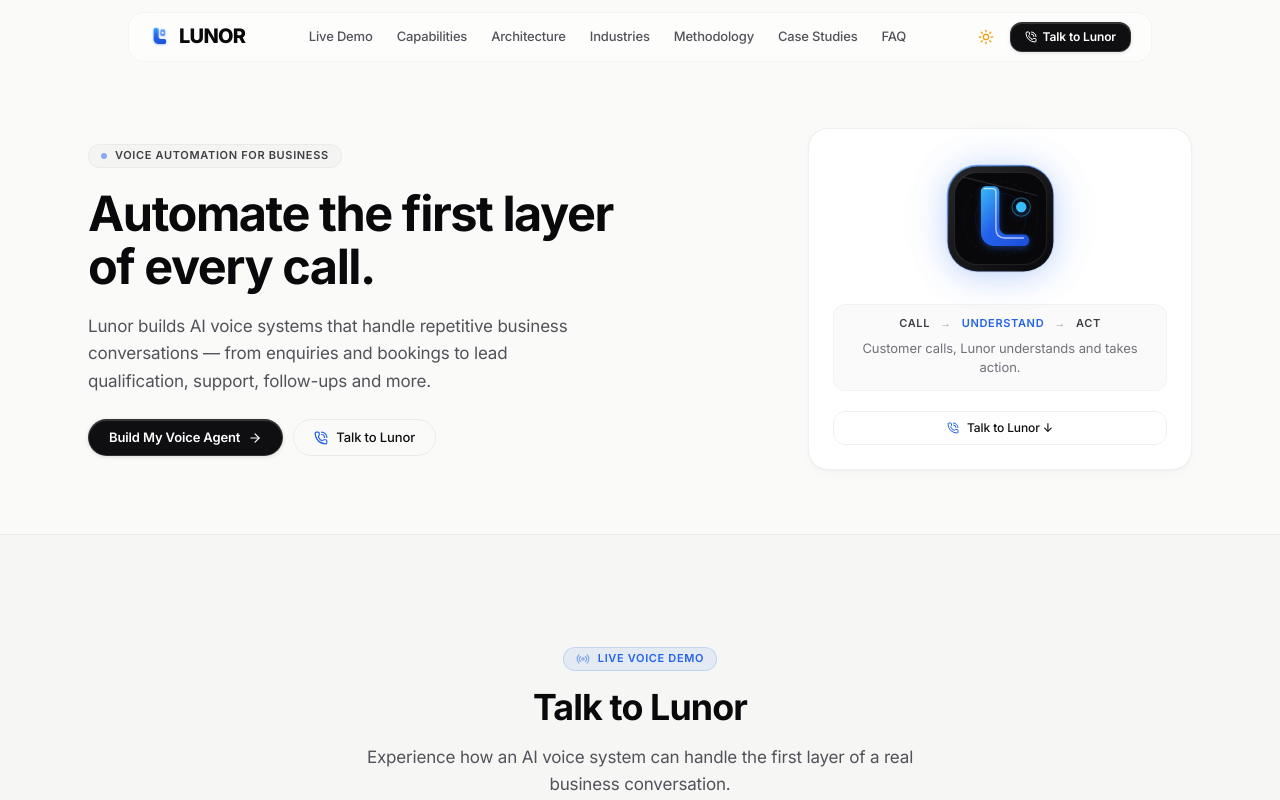
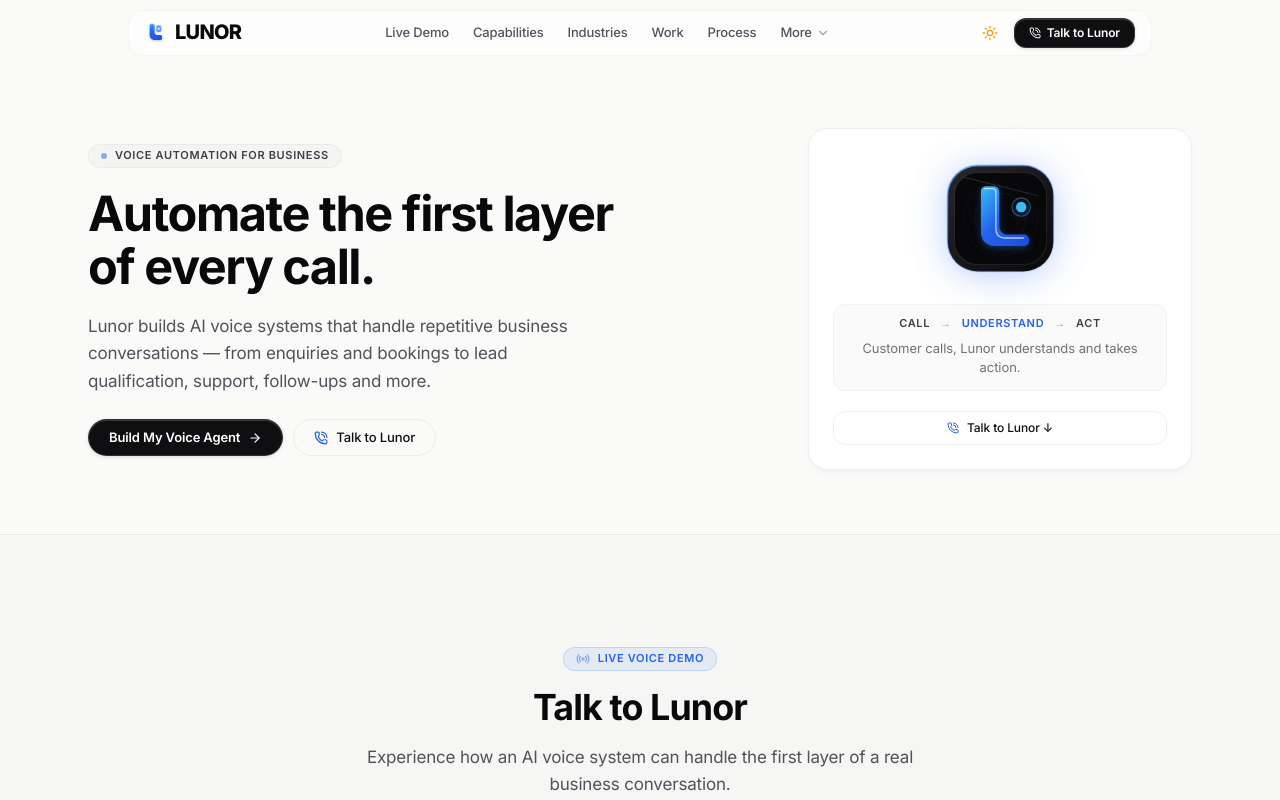
Before and after one commit to saitharun1903/Lunor-Voice-agent, a Next.js app: page / in a window 1280 px wide. Shown: the top 800 px of the page. Built offline with nearby package versions, Linux system fonts and the light colour scheme.

Commit message:
Complete Navigation Rebuild: Two-tier IA with primary links, polished More dropdown, zero-wrapping typography, and dedicated mobile menu

```diff
--- a/components/navbar.tsx
+++ b/components/navbar.tsx
@@ -1,22 +1,25 @@
 "use client";
 
-import React, { useState, useEffect, memo, useCallback } from "react";
+import React, { useState, useEffect, useRef, memo, useCallback } from "react";
 import Link from "next/link";
-import { PhoneCall, Menu, X, ArrowUpRight } from "lucide-react";
+import { PhoneCall, Menu, X, ChevronDown, ArrowUpRight } from "lucide-react";
 import { motion, AnimatePresence } from "framer-motion";
 import { ThemeToggle } from "./theme-toggle";
 import { LunorLogo } from "./ui/lunor-logo";
 
 export const Navbar = memo(function Navbar() {
   const [scrolled, setScrolled] = useState(false);
+  const [moreOpen, setMoreOpen] = useState(false);
   const [mobileMenuOpen, setMobileMenuOpen] = useState(false);
+  const moreRef = useRef<HTMLDivElement>(null);
 
+  // Lightweight scroll listener with requestAnimationFrame
   useEffect(() => {
     let ticking = false;
     const handleScroll = () => {
       if (!ticking) {
         window.requestAnimationFrame(() => {
-          setScrolled(window.scrollY > 20);
+          setScrolled(window.scrollY > 15);
           ticking = false;
         });
         ticking = true;
@@ -26,7 +29,31 @@
     return () => window.removeEventListener("scroll", handleScroll);
   }, []);
 
+  // Click outside and Escape key listeners for More dropdown
+  useEffect(() => {
+    const handleClickOutside = (event: MouseEvent) => {
+      if (moreRef.current && !moreRef.current.contains(event.target as Node)) {
+        setMoreOpen(false);
+      }
+    };
+    const handleKeyDown = (event: KeyboardEvent) => {
+      if (event.key === "Escape") {
+        setMoreOpen(false);
+        setMobileMenuOpen(false);
+      }
+    };
+
+    document.addEventListener("mousedown", handleClickOutside);
+    document.addEventListener("keydown", handleKeyDown);
+    return () => {
+      document.removeEventListener("mousedown", handleClickOutside);
+      document.removeEventListener("keydown", handleKeyDown);
+    };
+  }, []);
+
+  // Smooth anchor scrolling with 70px header offset
   const scrollToSection = useCallback((id: string) => {
+    setMoreOpen(false);
     setMobileMenuOpen(false);
     const element = document.getElementById(id);
     if (element) {
@@ -40,48 +67,109 @@
     }
   }, []);
 
-  const navLinks = [
+  const scrollToTop = useCallback((e: React.MouseEvent) => {
+    e.preventDefault();
+    setMoreOpen(false);
+    setMobileMenuOpen(false);
+    window.scrollTo({
+      top: 0,
+      behavior: "smooth",
+    });
+  }, []);
+
+  // Two-Tier Navigation IA
+  const primaryLinks = [
     { label: "Live Demo", id: "demo" },
     { label: "Capabilities", id: "use-cases" },
+    { label: "Industries", id: "industries" },
+    { label: "Work", id: "work" },
+    { label: "Process", id: "process" },
+  ];
+
+  const secondaryLinks = [
     { label: "Architecture", id: "architecture" },
-    { label: "Industries", id: "industries" },
     { label: "Methodology", id: "process" },
     { label: "Case Studies", id: "work" },
     { label: "FAQ", id: "faq" },
+    { label: "Contact", id: "contact" },
   ];
 
   return (
-    <header className="fixed top-0 left-0 right-0 z-40 transition-all duration-150 py-2.5 sm:py-3 px-4 sm:px-6">
-      <div className="max-w-5xl mx-auto">
+    <header className="fixed top-0 left-0 right-0 z-40 transition-all duration-150 py-2 sm:py-2.5 px-4 sm:px-6">
+      <div className="max-w-5xl mx-auto flex justify-center">
         <nav
-          className={`flex items-center justify-between px-3.5 sm:px-5 py-2 rounded-2xl transition-all duration-150 ${
+          className={`w-full flex items-center justify-between px-3.5 sm:px-4 py-1.5 rounded-2xl transition-all duration-150 ${
             scrolled
               ? "glass-surface shadow-md border border-black/[0.06] dark:border-white/[0.08]"
               : "bg-white/60 dark:bg-zinc-950/60 backdrop-blur-md border border-black/[0.03] dark:border-white/[0.05]"
           }`}
         >
-          {/* 1. Brand Logo */}
-          <Link
+          {/* 1. Brand Logo (Clicking smoothly scrolls to top) */}
+          <a
             href="/"
+            onClick={scrollToTop}
             className="flex items-center gap-2 group shrink-0"
             aria-label="Lunor Home"
           >
             <div className="transition-transform duration-150 group-hover:scale-105">
               <LunorLogo size={20} showWordmark={true} />
             </div>
-          </Link>
+          </a>
 
-          {/* 2. Desktop Editorial Navigation Links */}
-          <div className="hidden lg:flex items-center gap-1 text-[13px] font-medium text-zinc-600 dark:text-zinc-400">
-            {navLinks.map((link) => (
+          {/* 2. Desktop Primary Navigation Links with Zero-Wrapping */}
+          <div className="hidden md:flex items-center gap-1 text-[13px] font-medium text-zinc-600 dark:text-zinc-400">
+            {primaryLinks.map((link) => (
               <button
                 key={link.id}
                 onClick={() => scrollToSection(link.id)}
-                className="px-2.5 py-1 rounded-lg hover:text-zinc-950 dark:hover:text-white hover:bg-black/[0.03] dark:hover:bg-white/[0.05] transition-all"
+                className="px-2.5 py-1 rounded-lg whitespace-nowrap hover:text-zinc-950 dark:hover:text-white hover:bg-black/[0.03] dark:hover:bg-white/[0.05] transition-all"
               >
                 <span>{link.label}</span>
               </button>
             ))}
+
+            {/* Polished "More" Dropdown Menu */}
+            <div className="relative" ref={moreRef}>
+              <button
+                onClick={() => setMoreOpen(!moreOpen)}
+                aria-expanded={moreOpen}
+                className={`flex items-center gap-1 px-2.5 py-1 rounded-lg whitespace-nowrap transition-all ${
+                  moreOpen
+                    ? "text-zinc-950 dark:text-white bg-black/[0.04] dark:bg-white/[0.06]"
+                    : "hover:text-zinc-950 dark:hover:text-white hover:bg-black/[0.03] dark:hover:bg-white/[0.05]"
+                }`}
+              >
+                <span>More</span>
+                <ChevronDown
+                  className={`w-3.5 h-3.5 transition-transform duration-150 ${
+                    moreOpen ? "rotate-180 text-blue-600 dark:text-blue-400" : "text-zinc-400"
+                  }`}
+                />
+              </button>
+
+              <AnimatePresence>
+                {moreOpen && (
+                  <motion.div
+                    initial={{ opacity: 0, y: 4, scale: 0.98 }}
+                    animate={{ opacity: 1, y: 0, scale: 1 }}
+                    exit={{ opacity: 0, y: 4, scale: 0.98 }}
+                    transition={{ duration: 0.15 }}
+                    className="absolute top-full right-0 mt-2 w-44 p-1.5 rounded-2xl glass-surface border border-black/[0.06] dark:border-white/[0.08] shadow-xl z-50 space-y-0.5"
+                  >
+                    {secondaryLinks.map((subLink) => (
+                      <button
+                        key={subLink.label}
+                        onClick={() => scrollToSection(subLink.id)}
+                        className="w-full text-left px-3 py-1.5 text-xs font-medium text-zinc-700 dark:text-zinc-300 hover:text-zinc-950 dark:hover:text-white hover:bg-black/[0.03] dark:hover:bg-white/[0.06] rounded-xl flex items-center justify-between whitespace-nowrap transition-colors"
+                      >
+                        <span>{subLink.label}</span>
+                        <ArrowUpRight className="w-3 h-3 text-zinc-400" />
+                      </button>
+                    ))}
+                  </motion.div>
+                )}
+              </AnimatePresence>
+            </div>
           </div>
 
           {/* 3. Right Control Deck */}
@@ -90,7 +178,7 @@
 
             <button
               onClick={() => scrollToSection("demo")}
-              className="hidden sm:inline-flex items-center gap-1.5 px-3.5 py-1.5 rounded-xl text-xs font-semibold btn-solid-primary shadow-sm"
+              className="hidden sm:inline-flex items-center gap-1.5 px-3.5 py-1.5 rounded-xl text-xs font-semibold whitespace-nowrap btn-solid-primary shadow-sm"
             >
               <PhoneCall className="w-3 h-3" />
               <span>Talk to Lunor</span>
@@ -100,7 +188,7 @@
             <button
               onClick={() => setMobileMenuOpen(!mobileMenuOpen)}
               aria-label="Toggle navigation menu"
-              className="lg:hidden w-8 h-8 rounded-xl flex items-center justify-center text-zinc-700 dark:text-zinc-300 hover:bg-black/[0.04] dark:hover:bg-white/[0.06] transition-colors"
+              className="md:hidden w-8 h-8 rounded-xl flex items-center justify-center text-zinc-700 dark:text-zinc-300 hover:bg-black/[0.04] dark:hover:bg-white/[0.06] transition-colors"
             >
               {mobileMenuOpen ? <X className="w-4 h-4" /> : <Menu className="w-4 h-4" />}
             </button>
@@ -108,7 +196,7 @@
         </nav>
       </div>
 
-      {/* Mobile Drawer */}
+      {/* Dedicated Mobile Drawer */}
       <AnimatePresence>
         {mobileMenuOpen && (
           <motion.div
@@ -116,27 +204,47 @@
             animate={{ opacity: 1, y: 0 }}
             exit={{ opacity: 0, y: -8 }}
             transition={{ duration: 0.16 }}
-            className="lg:hidden mt-2 p-4 rounded-2xl glass-surface border border-black/[0.06] dark:border-white/[0.08] shadow-xl max-w-sm mx-auto space-y-2.5"
+            className="md:hidden mt-2 p-4 rounded-2xl glass-surface border border-black/[0.06] dark:border-white/[0.08] shadow-2xl max-w-sm mx-auto space-y-3"
           >
-            <div className="flex flex-col space-y-1">
-              {navLinks.map((link) => (
+            {/* Primary Section */}
+            <div className="space-y-1">
+              <span className="type-eyebrow text-zinc-400 px-3 block">Navigation</span>
+              {primaryLinks.map((link) => (
                 <button
                   key={link.id}
                   onClick={() => scrollToSection(link.id)}
-                  className="text-left px-3 py-2 text-xs font-medium text-zinc-800 dark:text-zinc-200 hover:text-blue-600 dark:hover:text-blue-400 rounded-lg hover:bg-black/[0.02] dark:hover:bg-white/[0.04] flex items-center justify-between transition-colors"
+                  className="w-full text-left px-3 py-2 text-xs font-medium text-zinc-800 dark:text-zinc-200 hover:text-blue-600 dark:hover:text-blue-400 rounded-xl hover:bg-black/[0.02] dark:hover:bg-white/[0.04] flex items-center justify-between transition-colors whitespace-nowrap"
                 >
                   <span>{link.label}</span>
                   <ArrowUpRight className="w-3 h-3 text-zinc-400" />
                 </button>
               ))}
-              <div className="pt-2 border-t border-black/[0.04] dark:border-white/[0.05]">
+            </div>
+
+            {/* Secondary Section */}
+            <div className="pt-2 border-t border-black/[0.04] dark:border-white/[0.05] space-y-1">
+              <span className="type-eyebrow text-zinc-400 px-3 block">Explore</span>
+              {secondaryLinks.map((subLink) => (
                 <button
-                  onClick={() => scrollToSection("contact")}
-                  className="w-full text-left px-3 py-2 text-xs font-semibold text-blue-600 dark:text-blue-400"
+                  key={subLink.label}
+                  onClick={() => scrollToSection(subLink.id)}
+                  className="w-full text-left px-3 py-1.5 text-xs font-medium text-zinc-600 dark:text-zinc-400 hover:text-blue-600 dark:hover:text-blue-400 rounded-xl hover:bg-black/[0.02] dark:hover:bg-white/[0.04] flex items-center justify-between transition-colors whitespace-nowrap"
                 >
-                  Build My Voice Agent →
+                  <span>{subLink.label}</span>
+                  <ArrowUpRight className="w-3 h-3 text-zinc-400" />
                 </button>
-              </div>
+              ))}
+            </div>
+
+            {/* Action CTA */}
+            <div className="pt-2 border-t border-black/[0.04] dark:border-white/[0.05]">
+              <button
+                onClick={() => scrollToSection("demo")}
+                className="w-full flex items-center justify-center gap-2 py-2.5 rounded-xl text-xs font-semibold btn-solid-primary shadow-sm whitespace-nowrap"
+              >
+                <PhoneCall className="w-3 h-3" />
+                <span>Talk to Lunor</span>
+              </button>
             </div>
           </motion.div>
         )}
```
